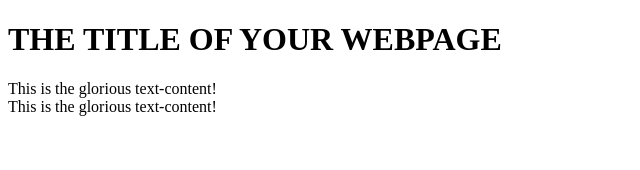
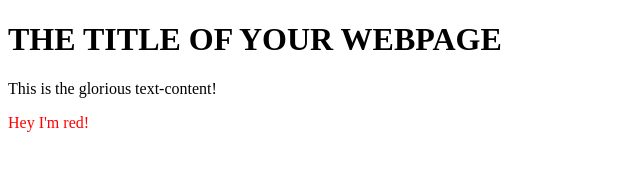
Before and after one commit to tbamberg/javascript-testing, a plain HTML site: page DOM Manipulation/index.html in a window 1280 px wide. Shown: the whole page, without its empty margins (0-640 px from the left). Drawn offline with Linux system fonts and the light colour scheme.

Commit message:
Add paragraph with red text

```diff
--- a/DOM Manipulation/index.html
+++ b/DOM Manipulation/index.html
@@ -9,9 +9,7 @@
 <body>
     <h1>THE TITLE OF YOUR WEBPAGE</h1>
     <div id="container">
-        <div class="content">
-        This is the glorious text-content!
-        </div>
+
     </div>
 </body>
 </html>
--- a/DOM Manipulation/script.js
+++ b/DOM Manipulation/script.js
@@ -5,3 +5,10 @@ content.classList.add('content');
 content.textContent = 'This is the glorious text-content!';
 
 container.appendChild(content);
+
+const redP = document.createElement('p');
+redP.classList.add('redP');
+redP.textContent = "Hey I'm red!";
+redP.style.color = "red";
+
+container.appendChild(redP);
```
